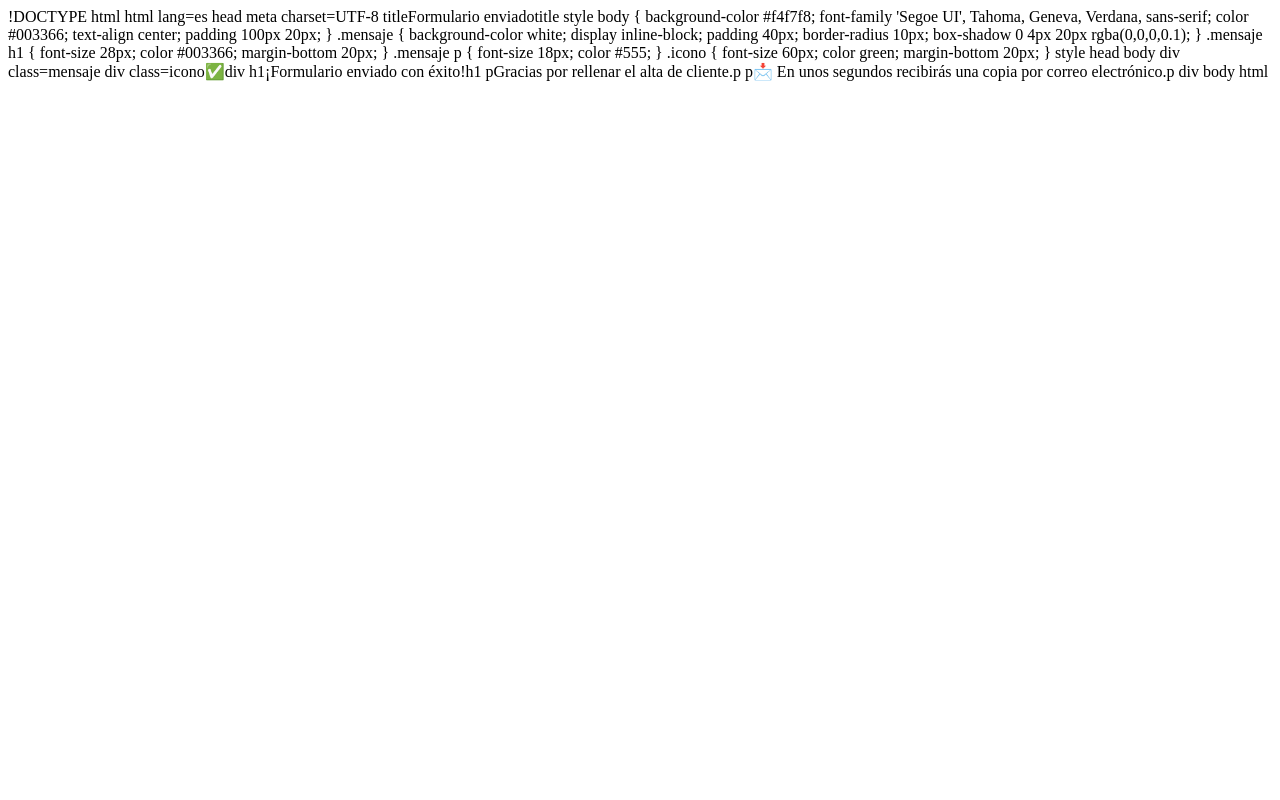
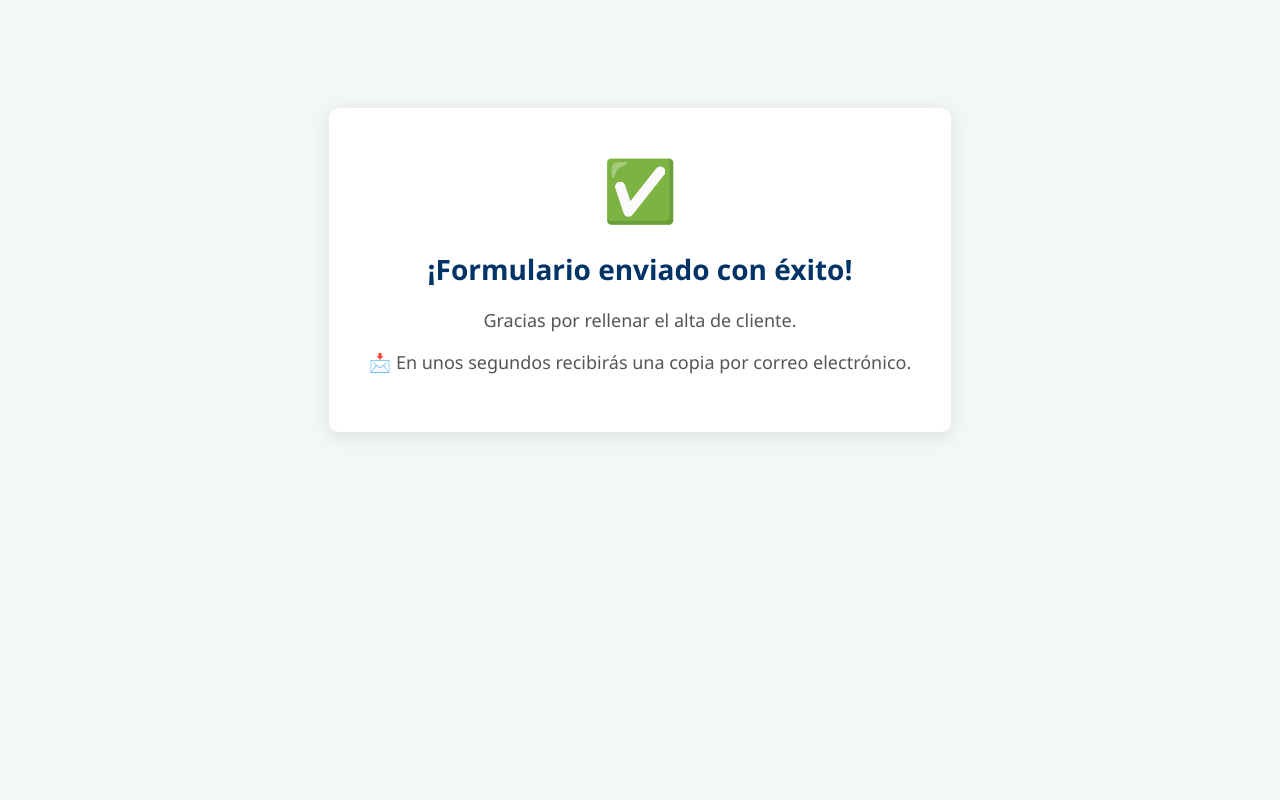
Before and after one commit to Miguel191194-desarrollador/FormularioWeb, a Flask app: template templates/gracias.html in a window 1280 px wide. Run offline with Flask 3, Linux system fonts and the light colour scheme; the template is opened without the code that fills it, so the values that code supplies are empty.

Commit message:
Update gracias.html

```diff
--- a/templates/gracias.html
+++ b/templates/gracias.html
@@ -1,49 +1,49 @@
-!DOCTYPE html
-html lang=es
-head
-    meta charset=UTF-8
-    titleFormulario enviadotitle
-    style
+<!DOCTYPE html>
+<html lang="es">
+<head>
+    <meta charset="UTF-8">
+    <title>Formulario enviado</title>
+    <style>
         body {
-            background-color #f4f7f8;
-            font-family 'Segoe UI', Tahoma, Geneva, Verdana, sans-serif;
-            color #003366;
-            text-align center;
-            padding 100px 20px;
+            background-color: #f4f7f8;
+            font-family: 'Segoe UI', Tahoma, Geneva, Verdana, sans-serif;
+            color: #003366;
+            text-align: center;
+            padding: 100px 20px;
         }
 
         .mensaje {
-            background-color white;
-            display inline-block;
-            padding 40px;
-            border-radius 10px;
-            box-shadow 0 4px 20px rgba(0,0,0,0.1);
+            background-color: white;
+            display: inline-block;
+            padding: 40px;
+            border-radius: 10px;
+            box-shadow: 0 4px 20px rgba(0,0,0,0.1);
         }
 
         .mensaje h1 {
-            font-size 28px;
-            color #003366;
-            margin-bottom 20px;
+            font-size: 28px;
+            color: #003366;
+            margin-bottom: 20px;
         }
 
         .mensaje p {
-            font-size 18px;
-            color #555;
+            font-size: 18px;
+            color: #555;
         }
 
         .icono {
-            font-size 60px;
-            color green;
-            margin-bottom 20px;
+            font-size: 60px;
+            color: green;
+            margin-bottom: 20px;
         }
-    style
-head
-body
-    div class=mensaje
-        div class=icono✅div
-        h1¡Formulario enviado con éxito!h1
-        pGracias por rellenar el alta de cliente.p
-        p📩 En unos segundos recibirás una copia por correo electrónico.p
-    div
-body
-html
+    </style>
+</head>
+<body>
+    <div class="mensaje">
+        <div class="icono">✅</div>
+        <h1>¡Formulario enviado con éxito!</h1>
+        <p>Gracias por rellenar el alta de cliente.</p>
+        <p>📩 En unos segundos recibirás una copia por correo electrónico.</p>
+    </div>
+</body>
+</html>
```
